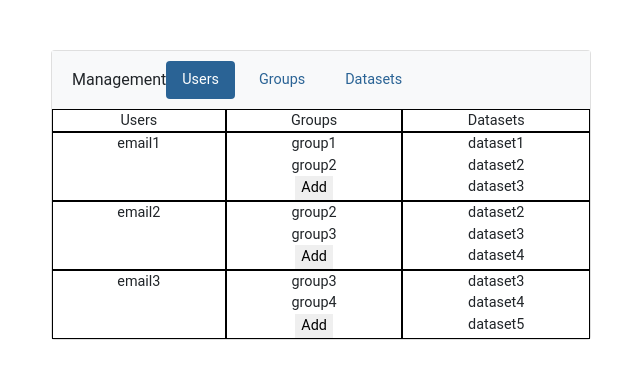
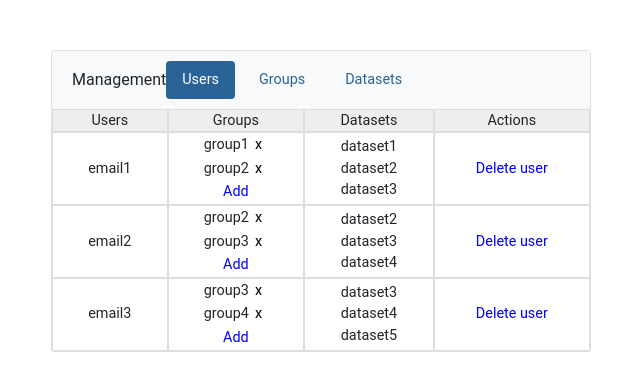
Before and after one commit to iossifovlab/gpfjs-management, an Angular app: page / in a window 1280 px wide. Shown: the top 390 px of the page, without its empty margins (319-959 px from the left). Built offline with nearby package versions, Linux system fonts and the light colour scheme; what ng-multiselect-dropdown would draw is missing.

Commit message:
GPF-1672 fix item add menu

```diff
--- a/src/app/array-difference.pipe.ts
+++ b/src/app/array-difference.pipe.ts
@@ -1,7 +1,7 @@
 import { Pipe, PipeTransform } from '@angular/core';
 @Pipe({name: 'arrayDifference'})
 export class ArrayDifferencePipe implements PipeTransform {
-  transform(array1: any[], array2: any[]): any[] {
+  transform(array1: any[], array2: any[], _: any): any[] {
     return array2.filter(element => array1.indexOf(element) === -1);
   }
 }
--- a/src/app/item-add-menu/item-add-menu.component.css
+++ b/src/app/item-add-menu/item-add-menu.component.css
@@ -0,0 +1,47 @@
+.add-button {
+  border: none;
+  background: none;
+  color: blue;
+}
+
+.menu {
+  padding: 10px;
+  display: grid;
+  position: absolute;
+  border: 1px solid black;
+  background: #fff;
+}
+
+tr {
+  height: 30px;
+}
+
+tr > td {
+  padding-top: 8px;
+}
+
+.item {
+  width: 100%;
+  padding-top: 4px;
+  padding-bottom: 4px;
+  padding-left: 6px;
+  border: 1px solid #dedede;
+  background-color: #fff;
+}
+
+.item-text {
+  padding-left: 10px;
+}
+
+.add-item-button {
+  border: none;
+  background: none;
+}
+
+.form-control {
+  border-radius: 0;
+}
+
+.form-control:focus {
+  box-shadow: inset 0 -1px 0 #ddd;
+}
--- a/src/app/item-add-menu/item-add-menu.component.html
+++ b/src/app/item-add-menu/item-add-menu.component.html
@@ -1,32 +1,32 @@
-<button style="border: none" (click)="showMenu=!showMenu">Add</button>
+<button class="add-button" (click)="showMenu=!showMenu">Add</button>
 
-<div style="padding: 10px; min-width: 400px; display: grid; position: absolute; border: 1px solid black; background: #fff;" *ngIf="showMenu">
-  <div style="width: 100%; padding: 1px 0">
-    <div class="search-input-wrapper" style="width: 68%">
+<div class="menu" *ngIf="showMenu">
+  <div class="search">
+    <div class="search-input-wrapper">
       <input
         #searchInput
         class="search-input form-control"
-        style="width: 100%;"
         type="text"
         name="search"
         placeholder="Search"
+        (ngModel)="searchText"
         (ngModelChange)="filterItems($event)"
         autocomplete="off"
-        spellcheck="false" />
+        spellcheck="false"/>
       <span
         class="search-clear-icon"
         *ngIf="searchInput.value !== ''"
-        (click)="resetSearch()">
+        (click)="resetSearch(); searchText = '';">
       </span>
     </div>
   </div>
 
-  <table >
-    <tr *ngFor="let item of filteredItems" style="height: 30px">
+  <table>
+    <tr *ngFor="let item of filteredItems">
       <td>
-        <label cdkDrag style="width: 100%; padding-top: 4px; padding-bottom: 4px; padding-left: 6px">
-          <span style="padding-left: 10px">{{item}}</span>
-          <button (click)="addItem(id, item)"></button>
+        <label class="item">
+          <span class="item-text">{{item}}</span>
+          <button class="add-item-button" (click)="addItem(id, item)">+</button>
         </label>
       </td>
     </tr>
--- a/src/app/item-add-menu/item-add-menu.component.ts
+++ b/src/app/item-add-menu/item-add-menu.component.ts
@@ -6,18 +6,16 @@ import { ItemAddEvent } from './item-add-menu';
   templateUrl: './item-add-menu.component.html',
   styleUrls: ['./item-add-menu.component.css']
 })
-export class ItemAddMenuComponent implements OnInit, OnChanges {
+export class ItemAddMenuComponent implements OnChanges {
   @Input() public id: string = '';
   @Input() public items: string[] = [];
   @Output() public addItemEvent = new EventEmitter<ItemAddEvent>();
   public filteredItems: string[] = [];
+  public searchText: string = '';
   public showMenu: boolean = false;
   private isInside = false;
 
   constructor() { }
-
-  ngOnInit(): void {
-  }
 
   ngOnChanges() {
     this.filteredItems = this.items;
@@ -31,6 +29,7 @@ export class ItemAddMenuComponent implements OnInit, OnChanges {
 
   public resetSearch(): void {
     this.filteredItems = this.items;
+    this.searchText = '';
   }
 
   public addItem(id: string, item: string): void {
--- a/src/app/users-management/users-management.component.css
+++ b/src/app/users-management/users-management.component.css
@@ -1,9 +1,24 @@
 .grid-container {
   display: grid;
-  grid-template-columns: auto auto auto;
+  grid-template-columns: auto auto auto auto;
 }
 
-.grid-item {
-  border: 1px solid rgba(0, 0, 0, 100%);
+.grid-header {
+  border: 1px solid #ddd;
+  background-color: #eee;
   text-align: center;
 }
+
+.grid-cell {
+  border: 1px solid #ddd;
+  text-align: center;
+  display: flex;
+  flex-direction: column;
+  justify-content: center;
+}
+
+.delete-button {
+  border: none;
+  background: none;
+  color: blue;
+}
--- a/src/app/users-management/users-management.component.html
+++ b/src/app/users-management/users-management.component.html
@@ -1,15 +1,22 @@
 <div class="grid-container" *ngIf="userRows && allGroups">
-  <div class="grid-item">Users</div>
-  <div class="grid-item">Groups</div>
-  <div class="grid-item">Datasets</div>
+  <div class="grid-header">Users</div>
+  <div class="grid-header">Groups</div>
+  <div class="grid-header">Datasets</div>
+  <div class="grid-header">Actions</div>
   <ng-container *ngFor="let userRow of userRows">
-    <div class="grid-item">{{userRow.email}}</div>
-    <div class="grid-item">
-      <div style="display: block;" *ngFor="let group of userRow.groups">{{group}}</div>
-      <gpf-item-add-menu [id]="userRow.email" [items]="userRow.groups | arrayDifference:allGroups" (addItemEvent)="addGroup($event)"></gpf-item-add-menu>
+    <div class="grid-cell">{{userRow.email}}</div>
+    <div class="grid-cell">
+      <div *ngFor="let group of userRow.groups">
+        <span>{{group}}</span>
+        <button style="border: none; background: none;" (click)="removeGroup(userRow, group)">x</button>
+      </div>
+      <gpf-item-add-menu [id]="userRow.email" [items]="userRow.groups | arrayDifference: allGroups:manualPipeTrigger" (addItemEvent)="addGroup($event)"></gpf-item-add-menu>
     </div>
-    <div class="grid-item">
-      <div style="display: block;" *ngFor="let dataset of userRow.datasets">{{dataset}}</div>
+    <div class="grid-cell">
+      <div *ngFor="let dataset of userRow.datasets">{{dataset}}</div>
+    </div>
+    <div class="grid-cell">
+      <button class="delete-button" (click)="deleteUser(userRow)">Delete user</button>
     </div>
   </ng-container>
 </div>
--- a/src/app/users-management/users-management.component.ts
+++ b/src/app/users-management/users-management.component.ts
@@ -11,12 +11,14 @@ import { UserRow } from './users-management';
 export class UsersManagementComponent implements OnInit {
   public userRows: UserRow[] = [];
   public allGroups: string[] = [];
+  // Primitive used for triggering change detection
+  public manualPipeTrigger = 0;
 
   constructor(
     private managementService: ManagementService
   ) { }
 
-  ngOnInit(): void {
+  public ngOnInit(): void {
     this.managementService.getUserRows().subscribe(rows => {
       this.userRows = rows;
     });
@@ -25,7 +27,16 @@ export class UsersManagementComponent implements OnInit {
     });
   }
 
-  addGroup($event: ItemAddEvent) {
+  public addGroup($event: ItemAddEvent) {
     this.userRows[this.userRows.findIndex(user => user.email === $event.id)].groups.push($event.item);
   }
+
+  public removeGroup(userRow: UserRow, group: string) {
+    userRow.groups.splice(userRow.groups.indexOf(group), 1);
+    this.manualPipeTrigger++;
+  }
+
+  public deleteUser(userRow: UserRow) {
+    this.userRows.splice(this.userRows.indexOf(userRow), 1);
+  }
 }
```
